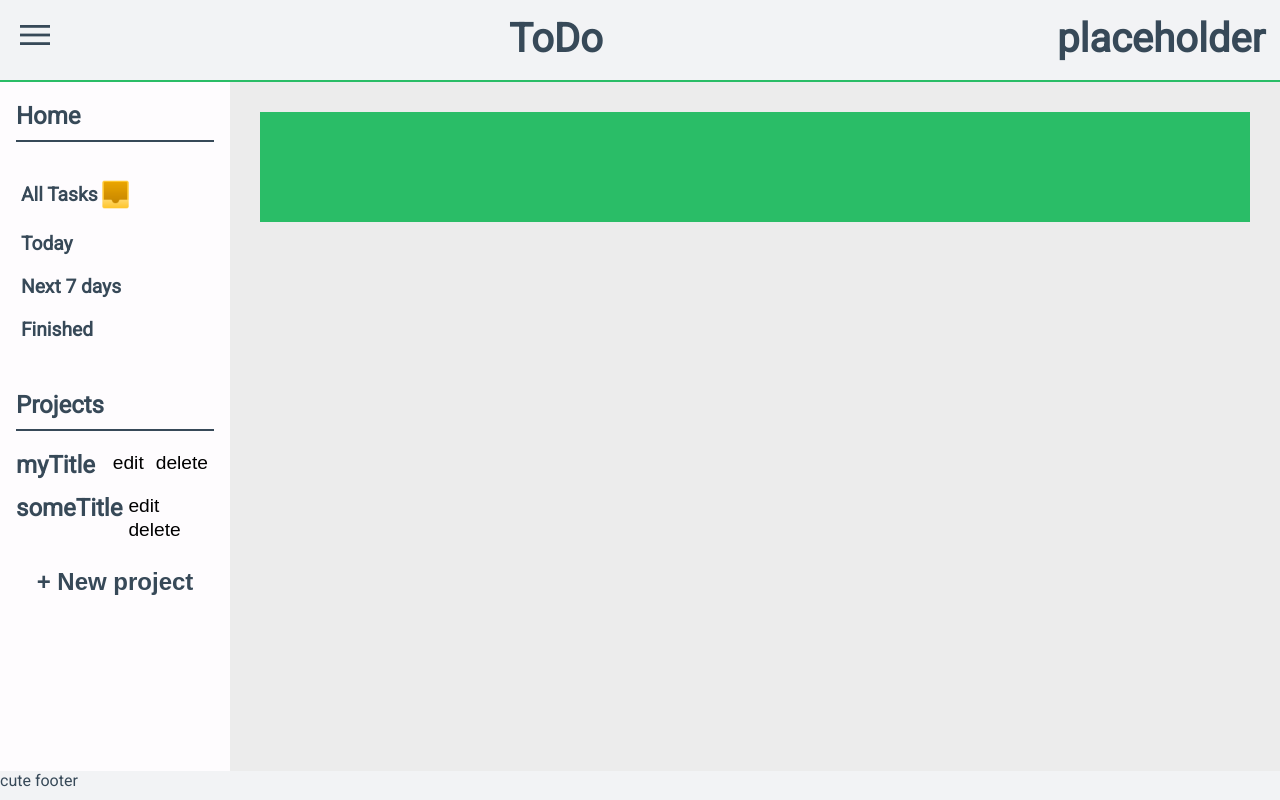
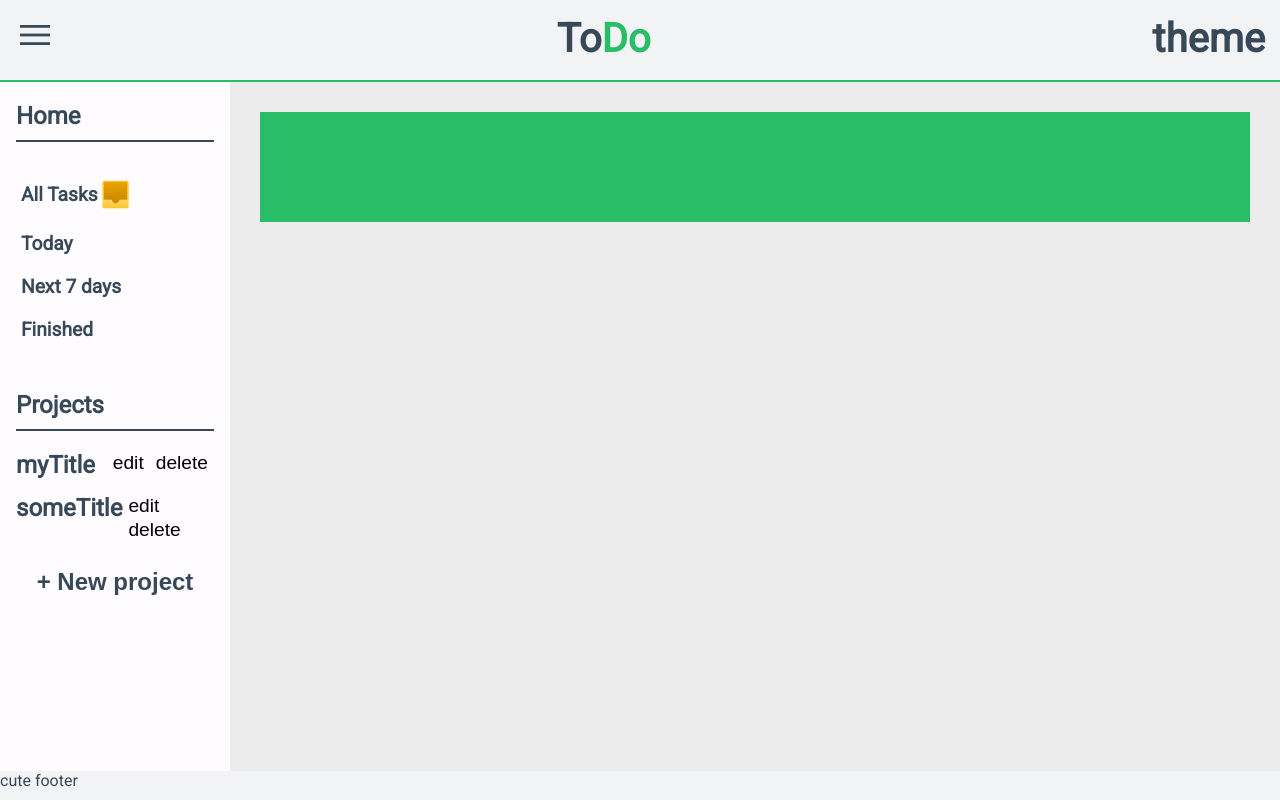
Before and after one commit to doorkiPr/to-do-list, a website built with webpack: page src/template.html in a window 1280 px wide. Built offline with nearby package versions, Linux system fonts and the light colour scheme; what uid would draw is missing.

Commit message:
FEAT: add styling to logo

```diff
--- a/src/styles/layout.css
+++ b/src/styles/layout.css
@@ -34,6 +34,9 @@ body{
     padding: 15px;
     font-size: 2.5rem;
     font-weight: 900;
+}
+.logo span{
+    color: var(--green);
 }
 .material-symbols-outlined{
     font-size: inherit;
--- a/src/template.html
+++ b/src/template.html
@@ -18,9 +18,9 @@
                 </span>
             </div>
             <div class="logo">
-                ToDo
+                To<span>Do</span>
             </div>
-            <div class="theme">placeholder</div>
+            <div class="theme">theme</div>
         </header>
         <main class="main">
 
```
